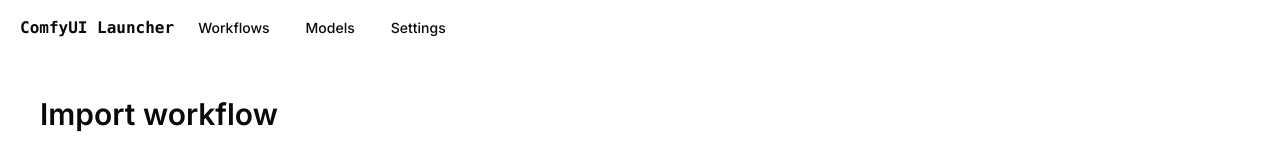
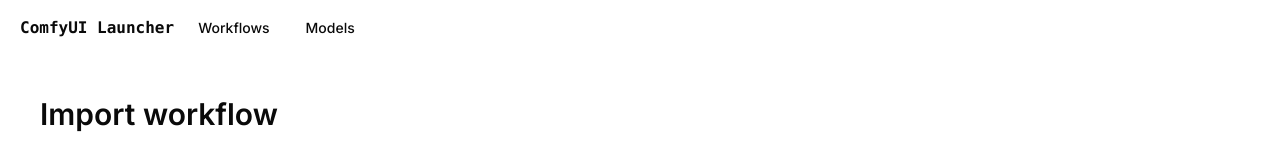
Before and after one commit to ComfyWorkflows/ComfyUI-Launcher, a Next.js app in the folder web/: page /import in a window 1280 px wide. Shown: the top 155 px of the page. Built offline with nearby package versions, Linux system fonts and the light colour scheme.

Commit message:
wip
Former-commit-id: 68007b6ba917a7d2112cb62a43b5c34f6aff2d81

```diff
--- a/web/components/Nav.tsx
+++ b/web/components/Nav.tsx
@@ -33,13 +33,13 @@
                         Models
                     </NavigationMenuLink>
                 </NavigationMenuItem>
-                <NavigationMenuItem>
+                {/* <NavigationMenuItem>
                     <Link href="/settings" legacyBehavior passHref>
                         <NavigationMenuLink className={navigationMenuTriggerStyle()}>
                             Settings
                         </NavigationMenuLink>
                     </Link>
-                </NavigationMenuItem>
+                </NavigationMenuItem> */}
             </NavigationMenuList>
         </NavigationMenu>
     )
--- a/web/components/ProjectCard.tsx
+++ b/web/components/ProjectCard.tsx
@@ -95,7 +95,7 @@
                         {projectOperation === "launch" && <DialogTitle>Launching project...</DialogTitle>}
                         {projectOperation === "stop" && <DialogTitle>Stopping project...</DialogTitle>}
                         {projectOperation === "delete" && <DialogTitle>Deleting project...</DialogTitle>}
-                        <DialogDescription>This could take a few moments.</DialogDescription>
+                        <DialogDescription className='mt-5 text-sm text-neutral-700 font-medium'>This could take a few moments.</DialogDescription>
                     </DialogHeader>
                     <div className='flex justify-center items-center'>
                         <Loader2Icon className="animate-spin h-10 w-10 text-gray-700" />
```
Also changed, not shown: 1 other file (tests, documents, lock files or other folders).
